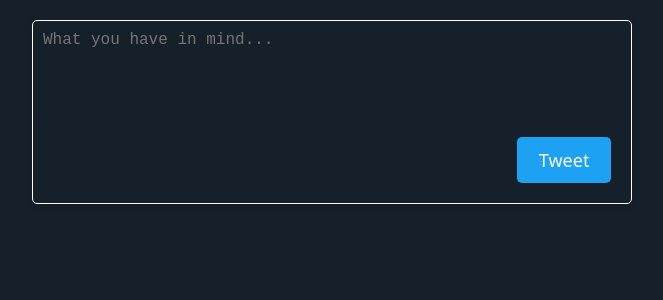
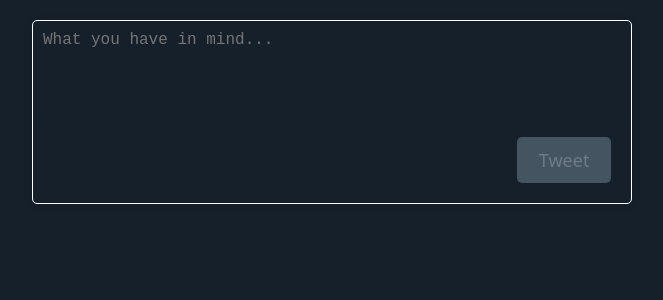
Before and after one commit to GiantbYTES/Tweeter-2.0-Project, a React (Vite) app in the folder tweeter-2/: page / in a window 1280 px wide. Shown: the top 300 px of the page, without its empty margins (308-971 px from the left). Built offline with nearby package versions, Linux system fonts and the light colour scheme.

Commit message:
Step 1 done

```diff
--- a/tweeter-2/src/Components/tweet/tweet.css
+++ b/tweeter-2/src/Components/tweet/tweet.css
@@ -28,4 +28,5 @@
   margin-bottom: 8px;
   display: flex;
   align-items: flex-start;
+  word-break: break-word;
 }
--- a/tweeter-2/src/Components/tweetCreator/TweetCreator.jsx
+++ b/tweeter-2/src/Components/tweetCreator/TweetCreator.jsx
@@ -5,11 +5,17 @@
 
 export function TweetCreator() {
   const [tweet, setTweet] = useState({ user: "Dave", text: "", date: "" });
+  const [isdisabled, setIsdisabled] = useState(true);
 
   function handleChangeText(event) {
     const date = moment().format("YYYY-MM-DDTHH:mm:ss.SSS[Z]");
     setTweet({ ...tweet, text: event.target.value, date: date });
-    console.log(tweet);
+    console.log(event.target.value.length);
+    event.target.value.length > 140
+      ? setIsdisabled(true)
+      : setIsdisabled(false);
+
+    console.log(event);
   }
   const savedList = () => {
     const stored = JSON.parse(localStorage.tweetList || "[]");
@@ -17,10 +23,10 @@
   };
   const [list, setList] = useState(savedList());
   function addTweet() {
-    if (tweet.text !== "") {
+    if (tweet.text !== "" && tweet.text.length < 140) {
       const newList = [tweet].concat(list);
       setList(newList);
-      setTweet({ user: "Dave", text: "", category: "" });
+      setTweet({ user: "Dave", text: "", date: "" });
       localStorage.tweetList = JSON.stringify(newList);
       console.log(list);
     }
@@ -36,7 +42,11 @@
           placeholder="What you have in mind..."
         ></textarea>
         <div className="tweetButtonContainer">
-          <button className="tweetButton" onClick={addTweet}>
+          <button
+            className="tweetButton"
+            onClick={addTweet}
+            disabled={isdisabled}
+          >
             Tweet
           </button>
         </div>
--- a/tweeter-2/src/Components/tweetCreator/tweetCreator.css
+++ b/tweeter-2/src/Components/tweetCreator/tweetCreator.css
@@ -45,3 +45,10 @@
   cursor: pointer;
   font-size: large;
 }
+
+.creatorContainer button:disabled {
+  background-color: #657786;
+  color: #aab8c2;
+  cursor: default;
+  opacity: 0.6;
+}
```
